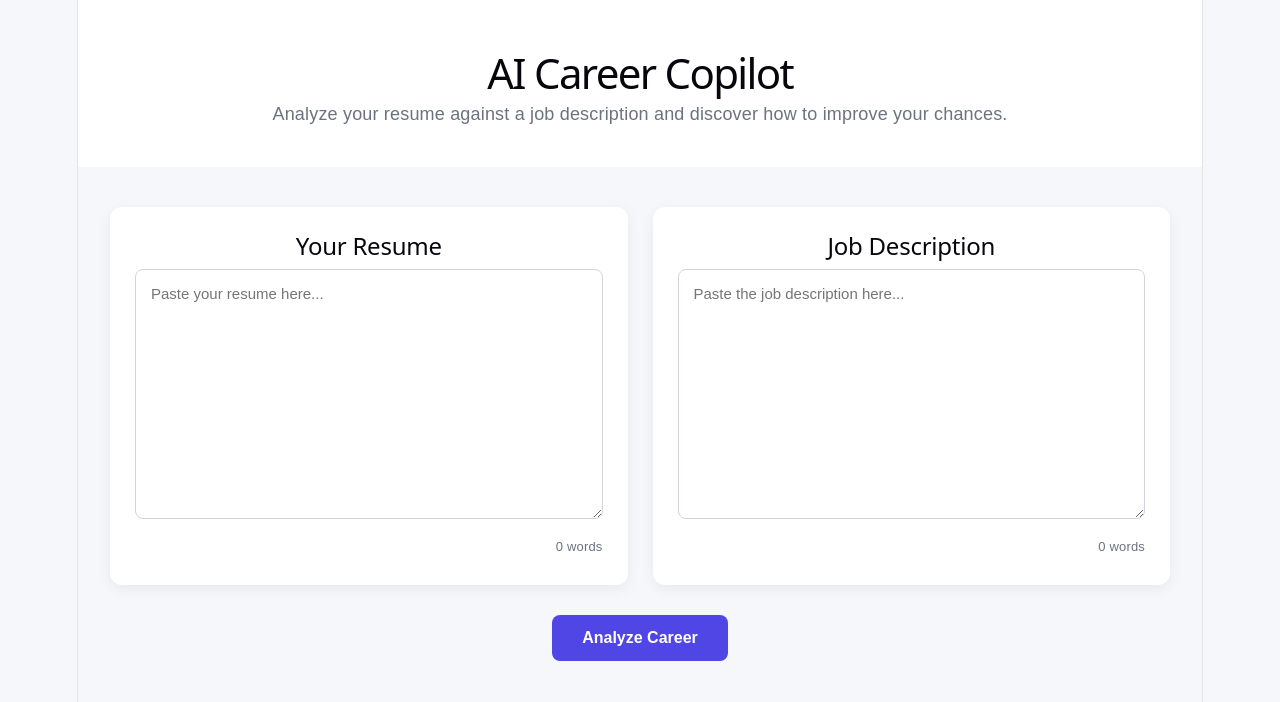
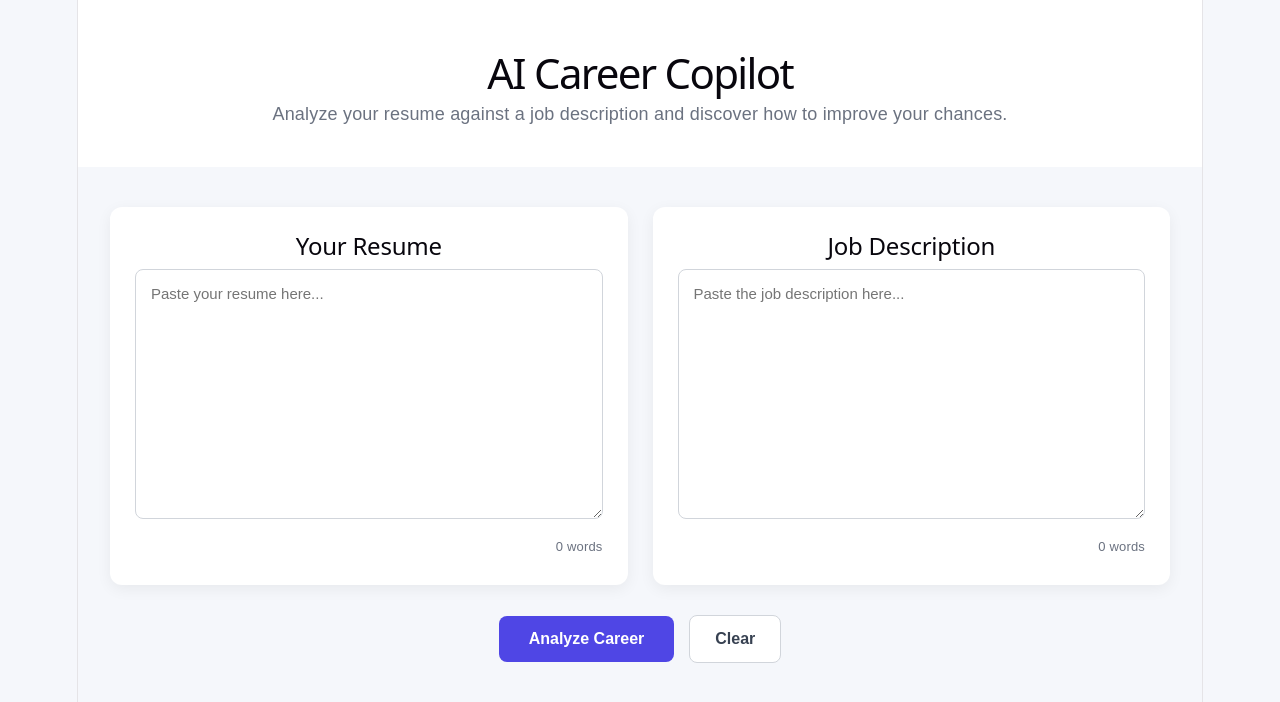
Before and after one commit to Niyatii14/ai-career-copilot, a React (Vite) app in the folder client/: page / in a window 1280 px wide. Shown: the top 702 px of the page. Built offline with nearby package versions, Linux system fonts and the light colour scheme.

Commit message:
feat: add clear analysis button

```diff
--- a/client/src/App.css
+++ b/client/src/App.css
@@ -129,3 +129,35 @@ textarea:focus {
     font-size: 32px;
   }
 }
+
+.button-group {
+  display: flex;
+  justify-content: center;
+  align-items: center;
+  gap: 15px;
+  margin: 30px auto;
+}
+
+.button-group .analyze-button {
+  margin: 0;
+}
+
+.clear-button {
+  padding: 14px 25px;
+  border: 1px solid #d1d5db;
+  border-radius: 8px;
+  background: white;
+  color: #374151;
+  font-size: 16px;
+  font-weight: bold;
+  cursor: pointer;
+}
+
+.clear-button:hover {
+  background: #f3f4f6;
+}
+
+.clear-button:disabled {
+  opacity: 0.6;
+  cursor: not-allowed;
+}
--- a/client/src/App.jsx
+++ b/client/src/App.jsx
@@ -15,6 +15,13 @@ function App() {
   const jobDescriptionWords = jobDescription.trim()
     ? jobDescription.trim().split(/\s+/).length
     : 0;
+
+  const clearAnalysis = () => {
+    setResume("");
+    setJobDescription("");
+    setResult(null);
+    setError("");
+  };
 
   const analyzeCareer = async () => {
     if (!resume.trim() || !jobDescription.trim()) {
@@ -101,6 +108,7 @@ function App() {
 
         </section>
 
+        <div className="button-group">
   <button
     className="analyze-button"
     onClick={analyzeCareer}
@@ -108,6 +116,15 @@ function App() {
   >
     {loading ? "Analyzing..." : "Analyze Career"}
   </button>
+
+  <button
+    className="clear-button"
+    onClick={clearAnalysis}
+    disabled={loading}
+  >
+    Clear
+  </button>
+</div>
 
         {error && (
           <p className="error">
```
Lines whose indentation alone changed are shown as unchanged.
